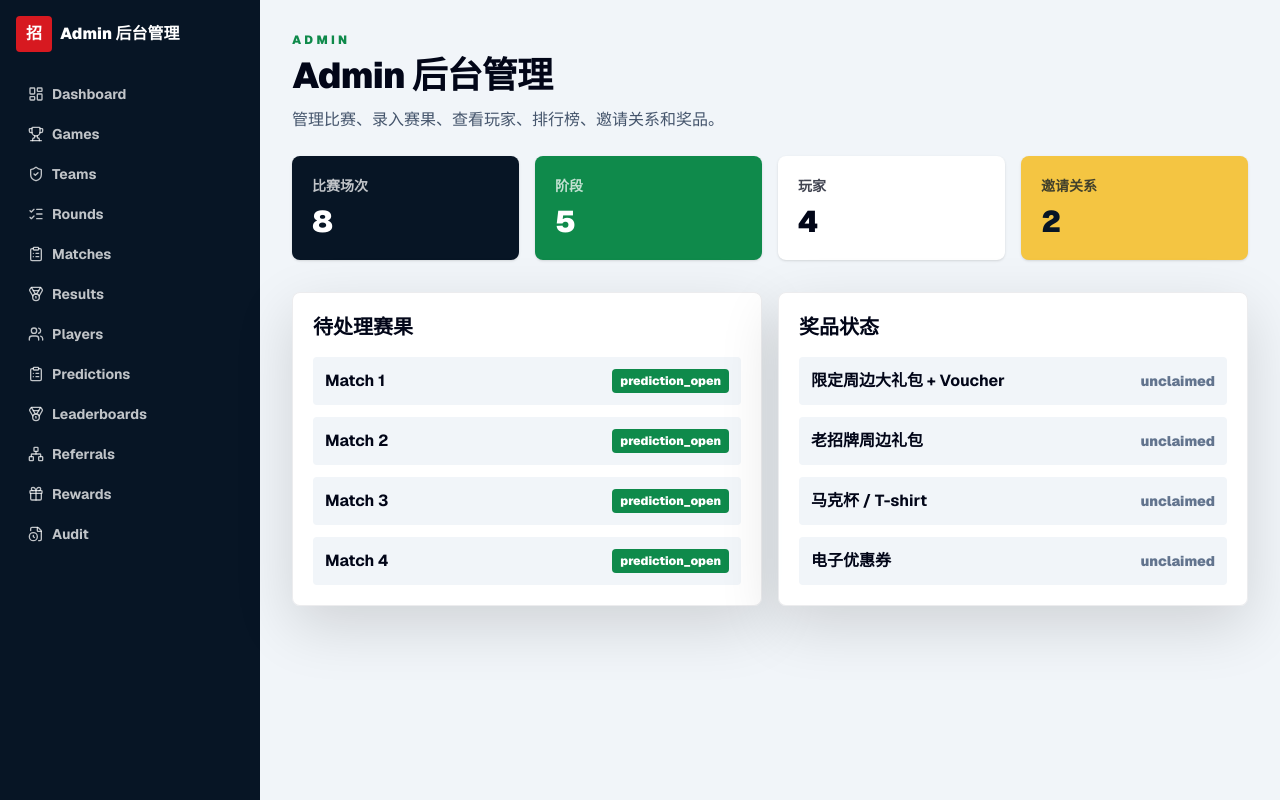
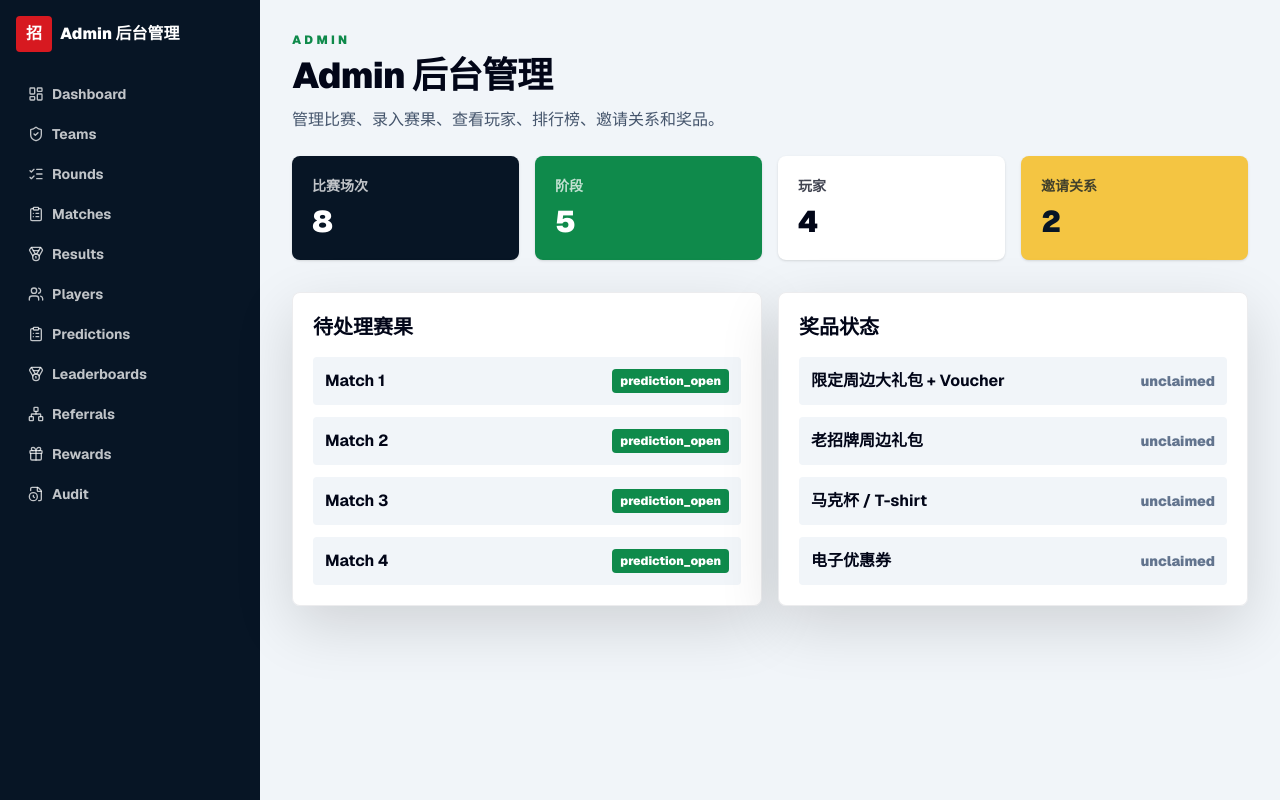
Before and after one commit to cantonmedia-ai/laozhaopai-32-worldcup-game, a Next.js app: page /admin in a window 1280 px wide. Built offline with nearby package versions, Linux system fonts and the light colour scheme.

Commit message:
Clean admin sidebar entry

```diff
--- a/src/components/admin-layout.tsx
+++ b/src/components/admin-layout.tsx
@@ -8,14 +8,12 @@ import {
   Medal,
   Network,
   ShieldCheck,
-  Trophy,
   Users,
 } from "lucide-react";
 import clsx from "clsx";
 
 const adminNav = [
   { href: "/admin/games", label: "Dashboard", icon: LayoutDashboard },
-  { href: "/admin/games", label: "Games", icon: Trophy },
   { href: "/admin/teams", label: "Teams", icon: ShieldCheck },
   { href: "/admin/rounds", label: "Rounds", icon: ListChecks },
   { href: "/admin/matches", label: "Matches", icon: ClipboardList },
```
